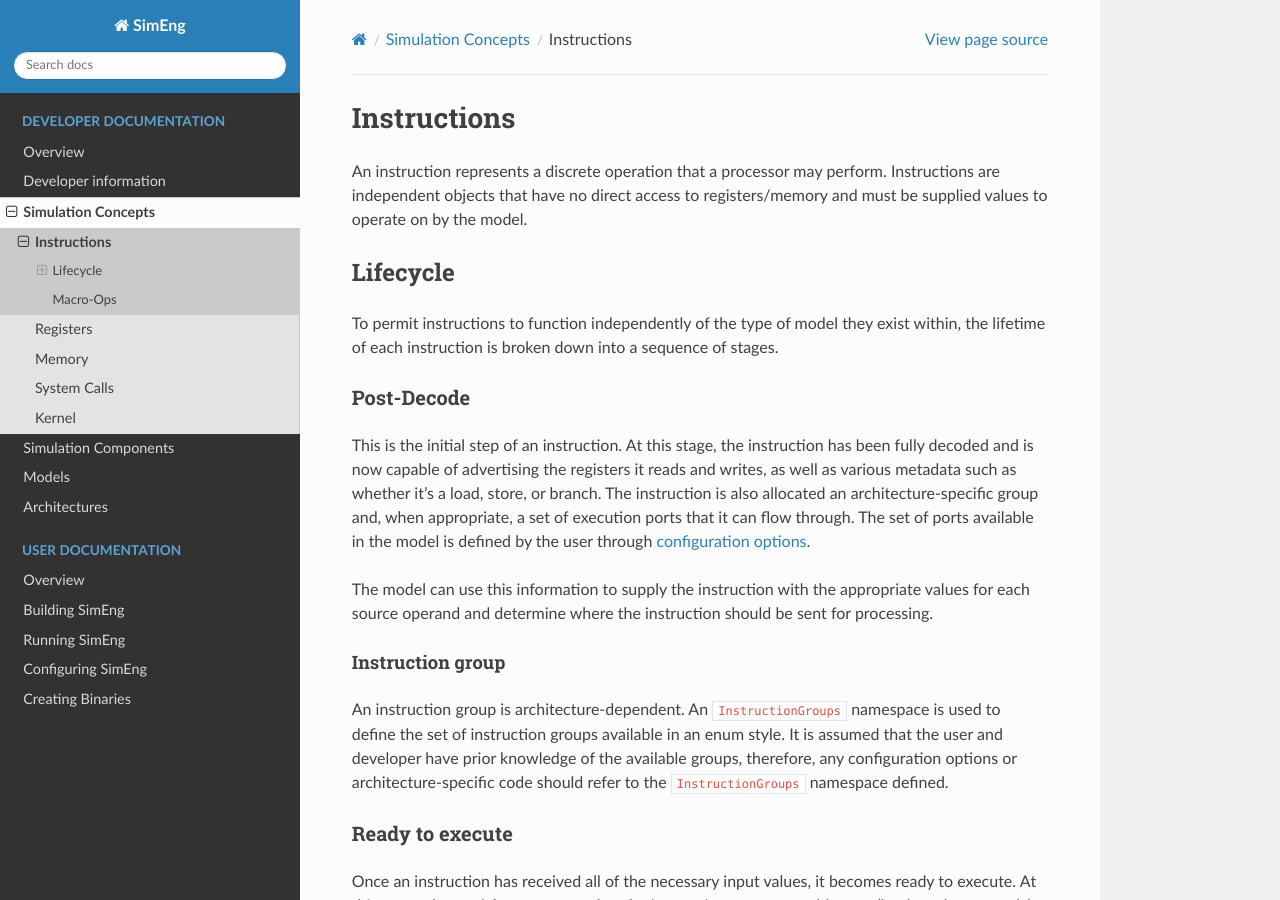
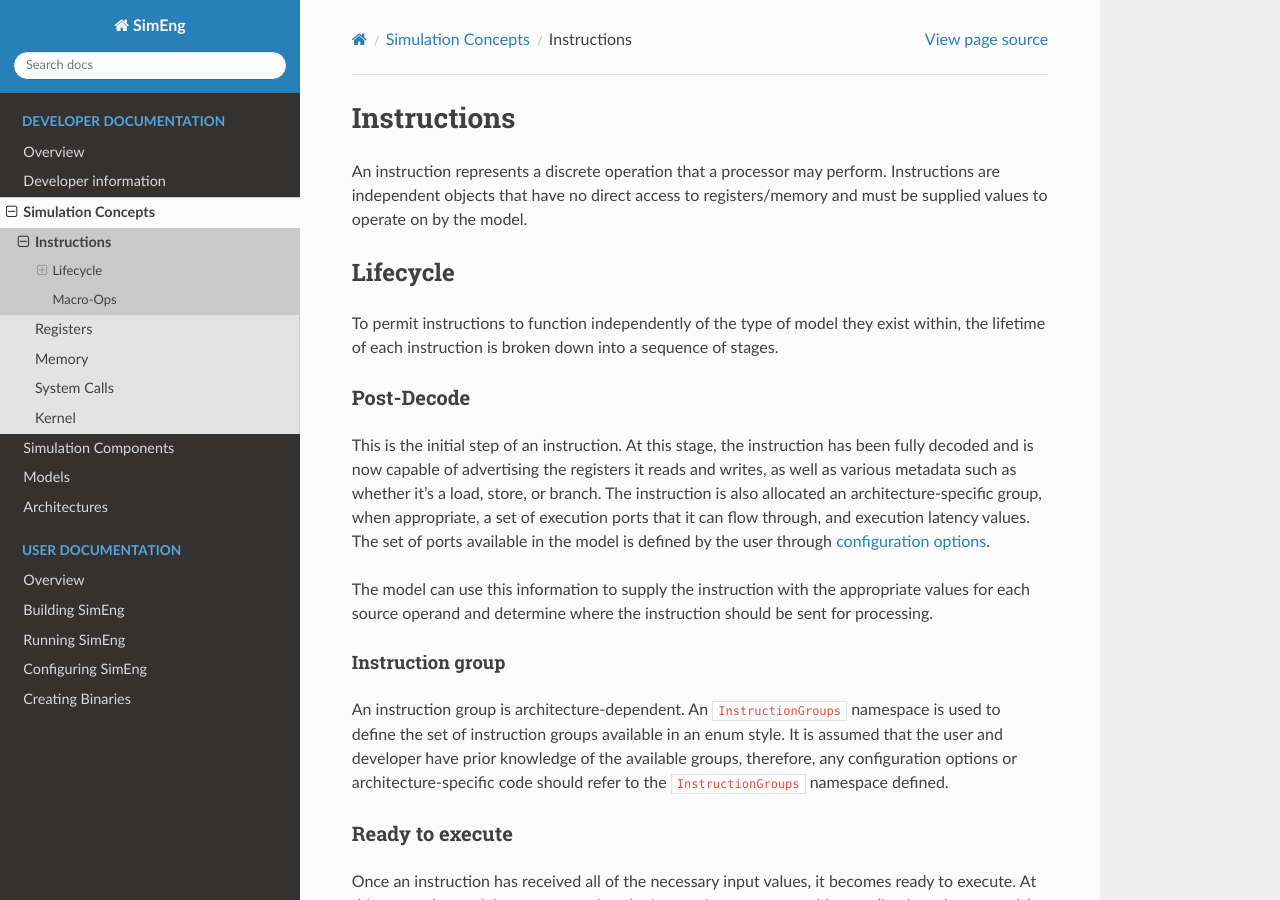
Before and after one commit to UoB-HPC/SimEng, a Sphinx documentation site: the page built from docs/sphinx/developer/concepts/instructions.rst, in a window 1280 px wide and 900 px high. Built offline with Sphinx 7.4.7 and the Read the Docs theme 2.0.0, drawn with Linux system fonts in a browser that asks for light colours; pages that are not in the unit, such as notebooks, are missing from menus.

Commit message:
Corrected post-decode explaination to state that latency values are also assigned SE-174

```diff
--- a/docs/sphinx/developer/concepts/instructions.rst
+++ b/docs/sphinx/developer/concepts/instructions.rst
@@ -12,7 +12,7 @@ To permit instructions to function independently of the type of model they exist
 
 Post-Decode
 ***********
-This is the initial step of an instruction. At this stage, the instruction has been fully decoded and is now capable of advertising the registers it reads and writes, as well as various metadata such as whether it's a load, store, or branch. The instruction is also allocated an architecture-specific group and, when appropriate, a set of execution ports that it can flow through. The set of ports available in the model is defined by the user through :ref:`configuration options <execution-ports>`.
+This is the initial step of an instruction. At this stage, the instruction has been fully decoded and is now capable of advertising the registers it reads and writes, as well as various metadata such as whether it's a load, store, or branch. The instruction is also allocated an architecture-specific group, when appropriate, a set of execution ports that it can flow through, and execution latency values. The set of ports available in the model is defined by the user through :ref:`configuration options <execution-ports>`.
 
 The model can use this information to supply the instruction with the appropriate values for each source operand and determine where the instruction should be sent for processing.
 
```
